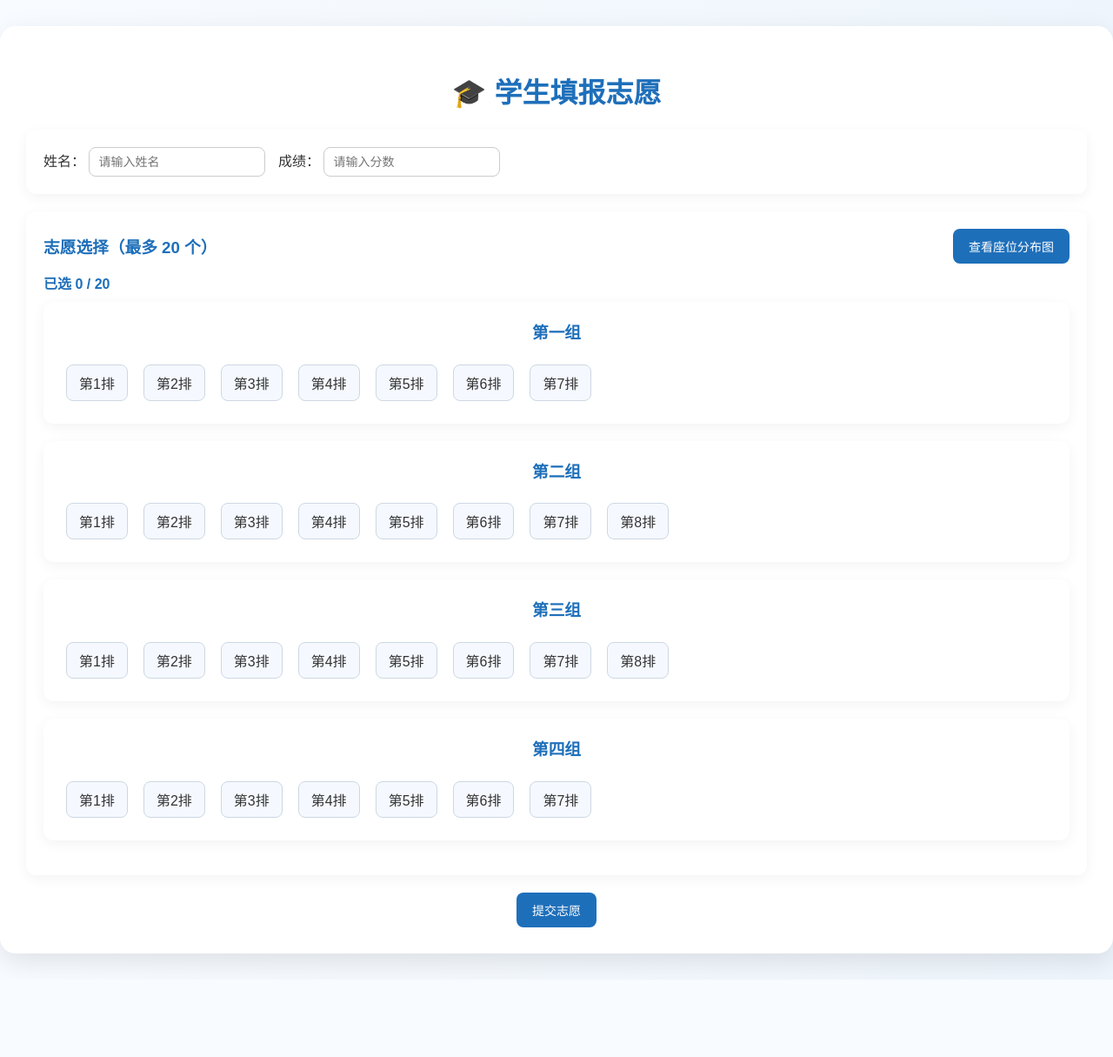
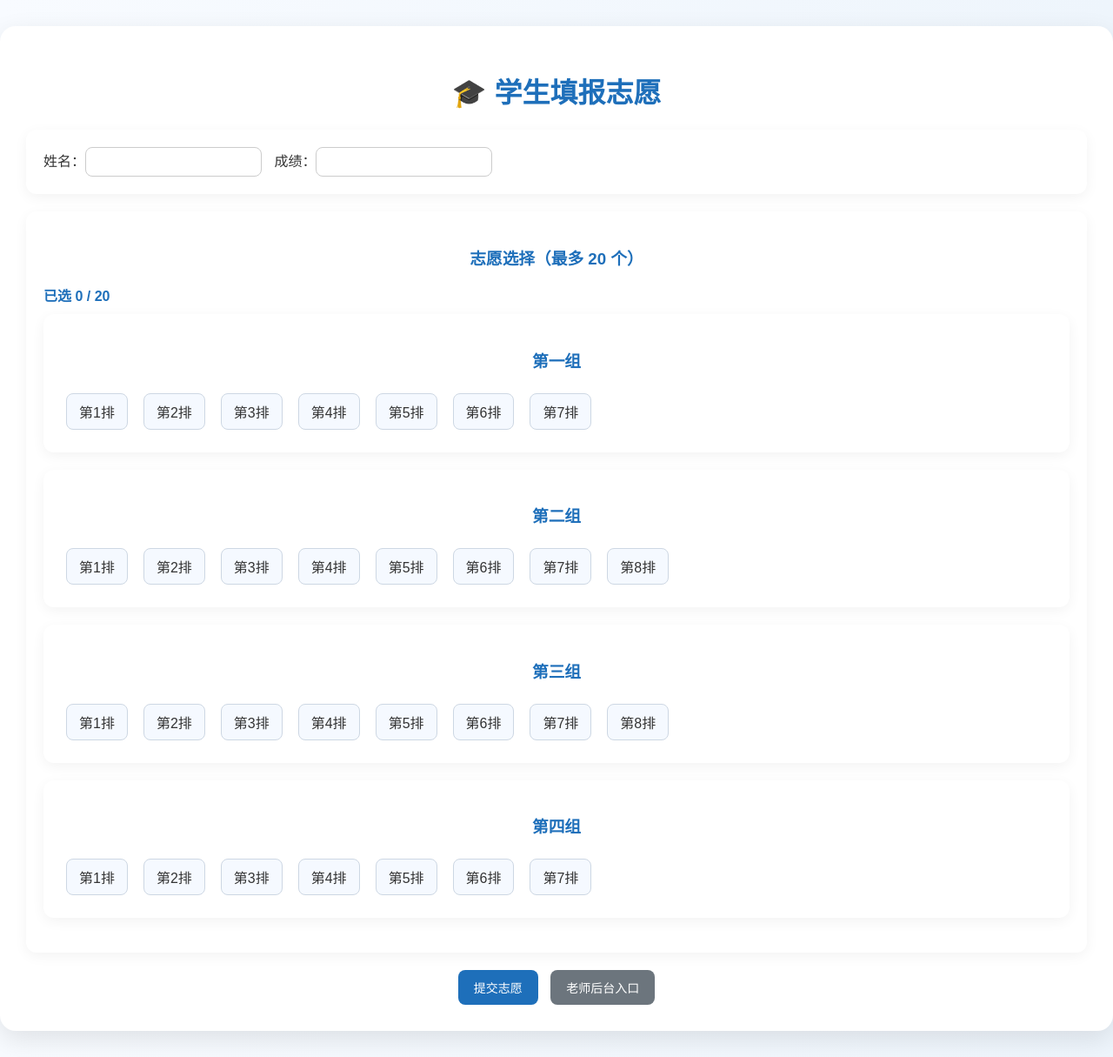
Before and after one commit to hanmoselsct/seat-allocation, a Flask app: page /student in a window 1280 px wide. Shown: the whole page at 87% size. Before the commit the page ends 1124 px from the top, so only its background shows below. Run offline with Flask 3, Linux system fonts and the light colour scheme.

Commit message:
Update student.html

```diff
--- a/templates/student.html
+++ b/templates/student.html
@@ -7,73 +7,37 @@
 <link rel="stylesheet" href="/static/style.css">
 <style>
 .volunteer-item {
-  display: inline-block;
-  padding: 8px 14px;
-  margin: 6px;
-  border-radius: 8px;
-  border: 1px solid #cdd7e3;
-  background: #f5f9ff;
-  color: #333;
-  cursor: pointer;
-  transition: all 0.2s;
-  user-select: none;
+  display:inline-block; padding:8px 14px; margin:6px;
+  border-radius:8px; border:1px solid #cdd7e3;
+  background:#f5f9ff; color:#333;
+  cursor:pointer; transition:all 0.2s; user-select:none;
 }
-.volunteer-item:hover { background: #e9f2ff; transform: scale(1.05); }
-.volunteer-item.selected {
-  background: #1e6fba; color: #fff; border-color: #155a9e;
-}
-
-#seatMapModal {
-  position: fixed; top:0; left:0; right:0; bottom:0;
-  background: rgba(0,0,0,0.6);
-  display:none; align-items:center; justify-content:center;
-  z-index: 999;
-}
-#seatMapModal img {
-  max-width: 90%; max-height: 85%;
-  border-radius: 12px;
-  box-shadow: 0 4px 20px rgba(0,0,0,0.4);
-}
-#seatMapModal .close-btn {
-  position:absolute; top:20px; right:30px;
-  background:#fff; color:#000;
-  border:none; border-radius:6px;
-  padding:8px 12px; cursor:pointer;
-  font-weight:bold;
-}
+.volunteer-item:hover { background:#e9f2ff; transform:scale(1.05); }
+.volunteer-item.selected { background:#1e6fba; color:#fff; border-color:#155a9e; }
 </style>
 </head>
 <body>
 <div class="container">
   <h1>🎓 学生填报志愿</h1>
-
   <div class="card">
-    <label>姓名：</label>
-    <input id="nameInput" type="text" placeholder="请输入姓名">
-    <label style="margin-left:10px;">成绩：</label>
-    <input id="scoreInput" type="number" placeholder="请输入分数">
+    <label>姓名：</label><input id="nameInput" type="text">
+    <label style="margin-left:10px;">成绩：</label><input id="scoreInput" type="number">
   </div>
 
   <div class="card">
-    <div style="display:flex;justify-content:space-between;align-items:center;">
-      <h3 style="margin:0;">志愿选择（最多 20 个）</h3>
-      <button onclick="showSeatMap()">查看座位分布图</button>
-    </div>
+    <h3>志愿选择（最多 20 个）</h3>
     <div id="selectedCount" style="color:#1e6fba;font-weight:bold;margin:10px 0;">已选 0 / 20</div>
     <div id="volunteersGrid"></div>
   </div>
 
   <div style="text-align:center;margin-top:20px;">
     <button onclick="submitForm()">提交志愿</button>
+    <a href="/teacher" style="margin-left:10px;text-decoration:none;">
+      <button style="background:#6c757d;">老师后台入口</button>
+    </a>
   </div>
 
   <div id="notif" style="position:fixed;bottom:20px;right:20px;"></div>
-</div>
-
-<!-- 弹窗显示座位图 -->
-<div id="seatMapModal">
-  <button class="close-btn" onclick="hideSeatMap()">× 关闭</button>
-  <img id="seatMapImage" src="" alt="座位分布图">
 </div>
 
 <script>
@@ -81,104 +45,60 @@
 let selectedVolunteers = [];
 
 function notify(msg) {
-  const n = document.createElement("div");
-  n.textContent = msg;
-  n.style.background = "#1e6fba";
-  n.style.color = "white";
-  n.style.padding = "10px 16px";
-  n.style.marginTop = "6px";
-  n.style.borderRadius = "8px";
-  n.style.boxShadow = "0 4px 10px rgba(0,0,0,0.2)";
+  const n=document.createElement("div");
+  n.textContent=msg;
+  n.style.background="#1e6fba"; n.style.color="white";
+  n.style.padding="10px 16px"; n.style.borderRadius="8px";
+  n.style.marginTop="6px"; n.style.boxShadow="0 4px 10px rgba(0,0,0,0.2)";
   document.getElementById("notif").appendChild(n);
   setTimeout(()=>n.remove(),3000);
 }
 
-// 渲染志愿分组
 function renderVolunteerChoices() {
-  const grid = document.getElementById("volunteersGrid");
-  grid.innerHTML = "";
-  const groups = { "第一组":7, "第二组":8, "第三组":8, "第四组":7 };
-
-  Object.entries(groups).forEach(([gname, rows]) => {
-    const groupCard = document.createElement("div");
-    groupCard.className = "card";
-    const title = document.createElement("h3");
-    title.style.marginTop = "0";
-    title.textContent = gname;
-    groupCard.appendChild(title);
-
-    const wrap = document.createElement("div");
-    wrap.style.display = "flex";
-    wrap.style.flexWrap = "wrap";
-    wrap.style.gap = "6px";
-
-    for (let r = 1; r <= rows; r++) {
-      const seat = `${gname}第${r}排`;
-      const div = document.createElement("div");
-      div.className = "volunteer-item";
-      div.textContent = `第${r}排`;
-      if (selectedVolunteers.includes(seat)) div.classList.add("selected");
-      div.onclick = () => {
-        const idx = selectedVolunteers.indexOf(seat);
-        if (idx === -1) {
-          if (selectedVolunteers.length >= MAX_VOLUNTEERS) {
-            notify("最多 20 个志愿");
-            return;
-          }
-          selectedVolunteers.push(seat);
-          div.classList.add("selected");
-        } else {
-          selectedVolunteers.splice(idx, 1);
-          div.classList.remove("selected");
-        }
-        updateSelectedCount();
+  const grid=document.getElementById("volunteersGrid");
+  grid.innerHTML="";
+  const groups={"第一组":7,"第二组":8,"第三组":8,"第四组":7};
+  Object.entries(groups).forEach(([gname,rows])=>{
+    const card=document.createElement("div");
+    card.className="card";
+    const title=document.createElement("h3");
+    title.textContent=gname;
+    card.appendChild(title);
+    const wrap=document.createElement("div");
+    wrap.style.display="flex"; wrap.style.flexWrap="wrap"; wrap.style.gap="6px";
+    for(let r=1;r<=rows;r++){
+      const seat=`${gname}第${r}排`;
+      const div=document.createElement("div");
+      div.className="volunteer-item";
+      div.textContent=`第${r}排`;
+      if(selectedVolunteers.includes(seat)) div.classList.add("selected");
+      div.onclick=()=>{
+        const idx=selectedVolunteers.indexOf(seat);
+        if(idx===-1){
+          if(selectedVolunteers.length>=MAX_VOLUNTEERS){ notify("最多 20 个志愿"); return;}
+          selectedVolunteers.push(seat); div.classList.add("selected");
+        } else { selectedVolunteers.splice(idx,1); div.classList.remove("selected"); }
+        updateCount();
       };
       wrap.appendChild(div);
     }
-
-    groupCard.appendChild(wrap);
-    grid.appendChild(groupCard);
+    card.appendChild(wrap); grid.appendChild(card);
   });
-  updateSelectedCount();
+  updateCount();
+}
+function updateCount(){
+  document.getElementById("selectedCount").textContent=`已选 ${selectedVolunteers.length} / ${MAX_VOLUNTEERS}`;
 }
 
-function updateSelectedCount() {
-  const c = selectedVolunteers.length;
-  document.getElementById("selectedCount").textContent = `已选 ${c} / ${MAX_VOLUNTEERS}`;
+function submitForm(){
+  const name=document.getElementById("nameInput").value.trim();
+  const score=document.getElementById("scoreInput").value;
+  if(!name||!score){notify("请填写姓名和成绩");return;}
+  if(selectedVolunteers.length===0){notify("请选择志愿");return;}
+  fetch("/api/submit",{method:"POST",headers:{"Content-Type":"application/json"},
+  body:JSON.stringify({name,score,volunteers:selectedVolunteers})})
+  .then(r=>r.json()).then(d=>{notify(d.ok?"提交成功":"提交失败");});
 }
-
-function submitForm() {
-  const name = document.getElementById("nameInput").value.trim();
-  const score = document.getElementById("scoreInput").value;
-  if (!name || !score) {
-    notify("请填写姓名和成绩");
-    return;
-  }
-  if (selectedVolunteers.length === 0) {
-    notify("请选择志愿");
-    return;
-  }
-  fetch("/api/submit", {
-    method: "POST",
-    headers: { "Content-Type": "application/json" },
-    body: JSON.stringify({ name, score, volunteers: selectedVolunteers })
-  }).then(r=>r.json()).then(d=>{
-    if (d.ok) notify("提交成功");
-    else notify("提交失败");
-  });
-}
-
-// 弹窗查看座位分布图
-function showSeatMap() {
-  const modal = document.getElementById("seatMapModal");
-  const img = document.getElementById("seatMapImage");
-  img.src = "/seatmap.png?mode=public&t=" + Date.now();
-  modal.style.display = "flex";
-}
-function hideSeatMap() {
-  document.getElementById("seatMapModal").style.display = "none";
-}
-
 renderVolunteerChoices();
 </script>
 </body>
```
